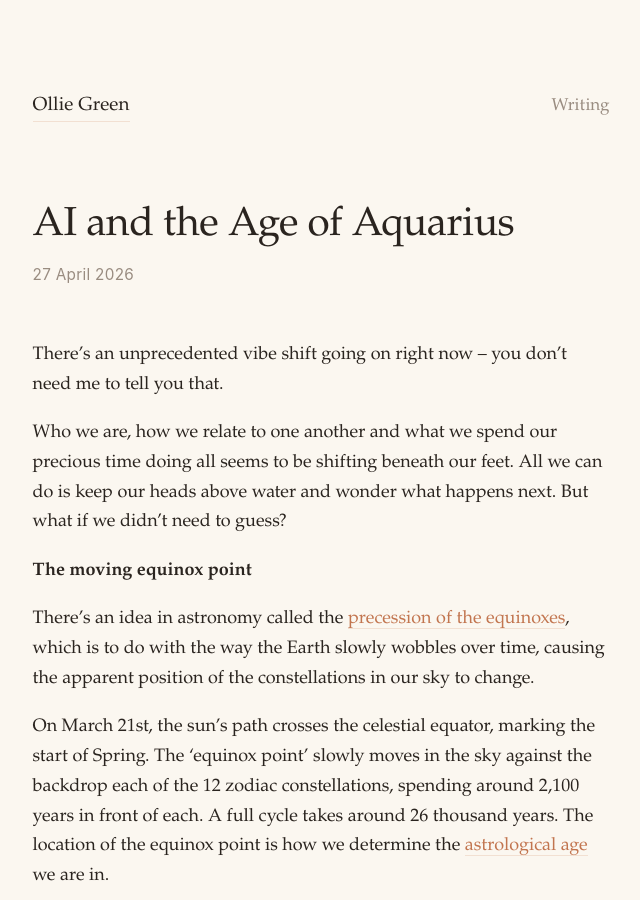
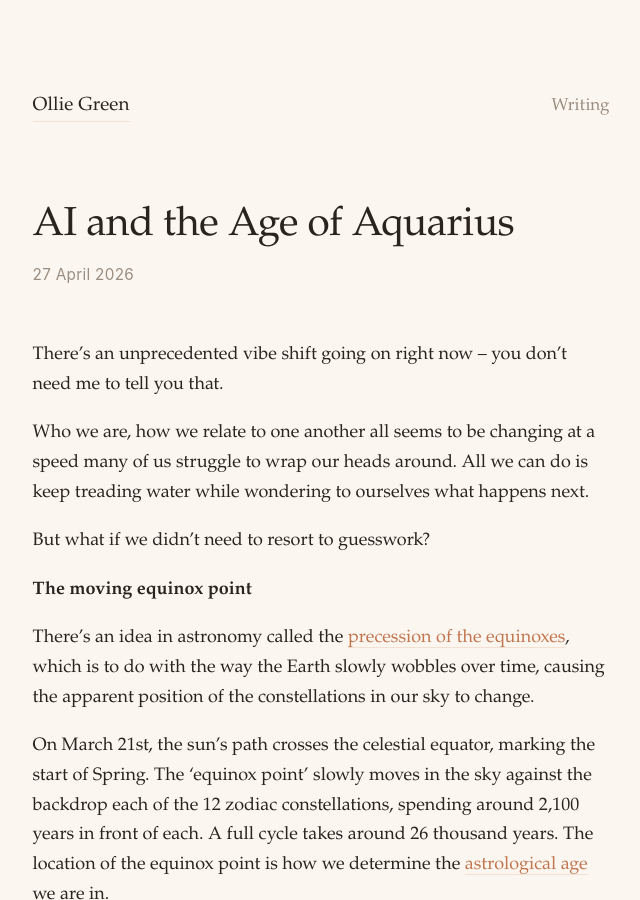
Before and after one commit to OliverEGreen/OliverEGreen.github.io, a Jekyll site: the page built from _posts/2026-04-27-AI-and-the-Age-of-Aquarius.md, in a window 1280 px wide and 900 px high. Shown: the whole window, without its empty margins (319-959 px from the left). Built offline with Jekyll 4.4.1, drawn with Linux system fonts in a browser that asks for light colours.

Commit message:
Update 2026-04-27-AI-and-the-Age-of-Aquarius.md

```diff
--- a/_posts/2026-04-27-AI-and-the-Age-of-Aquarius.md
+++ b/_posts/2026-04-27-AI-and-the-Age-of-Aquarius.md
@@ -5,7 +5,9 @@ date: 2026-04-27
 
 There's an unprecedented vibe shift going on right now – you don't need me to tell you that.
 
-Who we are, how we relate to one another and what we spend our precious time doing all seems to be shifting beneath our feet. All we can do is keep our heads above water and wonder what happens next. But what if we didn't need to guess?
+Who we are, how we relate to one another all seems to be changing at a speed many of us struggle to wrap our heads around. All we can do is keep treading water while wondering to ourselves what happens next.
+
+But what if we didn't need to resort to guesswork?
 
 **The moving equinox point**
 
```
